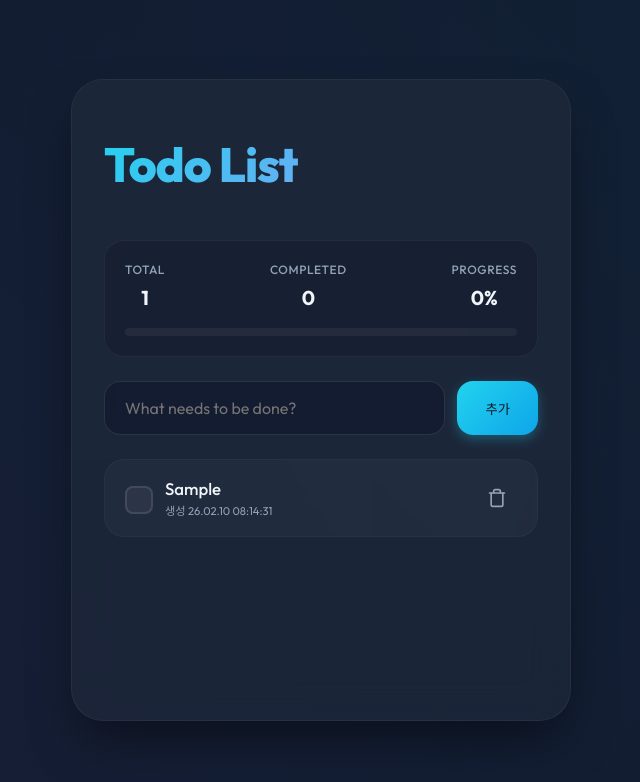
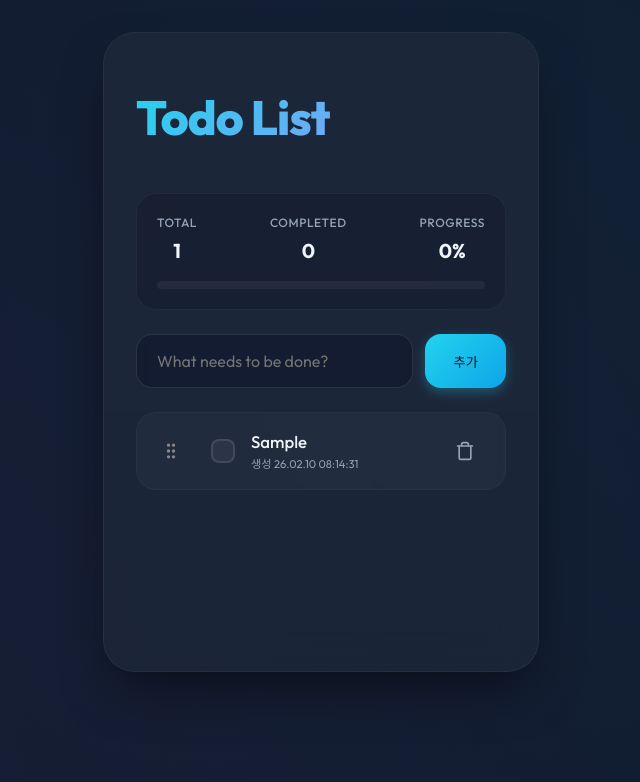
Before and after one commit to yush1006/todo, a React (Vite) app: page / in a window 1280 px wide. Both pictures are taken after typing "Sample" into the empty fields and a click on the button "추가". Shown: the top 782 px of the page, without its empty margins (319-959 px from the left). Built offline with nearby package versions, Linux system fonts and the light colour scheme.

Commit message:
리스트 드래그앤드롭 기능 추가

```diff
--- a/package.json
+++ b/package.json
@@ -13,6 +13,9 @@
     "deploy": "gh-pages -d dist"
   },
   "dependencies": {
+    "@dnd-kit/core": "^6.3.1",
+    "@dnd-kit/sortable": "^10.0.0",
+    "@dnd-kit/utilities": "^3.2.2",
     "react": "^19.2.0",
     "react-dom": "^19.2.0"
   },
--- a/src/App.jsx
+++ b/src/App.jsx
@@ -1,16 +1,44 @@
 import { useState, useEffect } from 'react'
+import { createPortal } from 'react-dom'
+import {
+  DndContext,
+  closestCorners,
+  KeyboardSensor,
+  PointerSensor,
+  useSensor,
+  useSensors,
+  DragOverlay,
+  defaultDropAnimationSideEffects,
+} from '@dnd-kit/core';
+import {
+  arrayMove,
+  SortableContext,
+  sortableKeyboardCoordinates,
+  verticalListSortingStrategy,
+} from '@dnd-kit/sortable';
+import { SortableTodoItem } from './SortableTodoItem';
 import './index.css'
 
 function App() {
   const [todos, setTodos] = useState([])
   const [inputValue, setInputValue] = useState('')
   const [isScrolled, setIsScrolled] = useState(false)
+  const [activeId, setActiveId] = useState(null)
+
+  const sensors = useSensors(
+    useSensor(PointerSensor, {
+      activationConstraint: {
+        distance: 5,
+      },
+    }),
+    useSensor(KeyboardSensor, {
+      coordinateGetter: sortableKeyboardCoordinates,
+    })
+  );
 
   useEffect(() => {
     const handleScroll = () => {
       setIsScrolled(prev => {
-        // Hysteresis: Use a higher threshold to enter scroll mode (to account for height reduction)
-        // and a lower threshold to exit it.
         if (!prev && window.scrollY > 120) return true
         if (prev && window.scrollY < 20) return false
         return prev
@@ -26,7 +54,7 @@ function App() {
       return
     }
     const newTodo = {
-      id: Date.now(),
+      id: Date.now().toString(),
       text: inputValue,
       completed: false,
       createdAt: new Date(),
@@ -80,7 +108,6 @@ function App() {
     }).replace(/(\d{2})\. (\d{2})\. (\d{2})\./, '$1.$2.$3');
 
     if (isEnd) {
-      // 종료 시간은 사용자 요청에 따라 마스킹 (점 구분)
       return formatted.replace(/:/g, '.');
     }
     return formatted;
@@ -96,9 +123,43 @@ function App() {
     }
   }
 
+  const handleDragStart = (event) => {
+    setActiveId(event.active.id);
+  };
+
+  const handleDragEnd = (event) => {
+    const { active, over } = event;
+
+    if (over && active.id !== over.id) {
+      setTodos((items) => {
+        const oldIndex = items.findIndex((item) => item.id === active.id);
+        const newIndex = items.findIndex((item) => item.id === over.id);
+
+        return arrayMove(items, oldIndex, newIndex);
+      });
+    }
+    setActiveId(null);
+  };
+
+  const handleDragCancel = () => {
+    setActiveId(null);
+  };
+
   const totalTodos = todos.length;
   const completedTodos = todos.filter(t => t.completed).length;
   const progressPercentage = totalTodos === 0 ? 0 : Math.round((completedTodos / totalTodos) * 100);
+
+  const dropAnimation = {
+    sideEffects: defaultDropAnimationSideEffects({
+      styles: {
+        active: {
+          opacity: '0.4',
+        },
+      },
+    }),
+  };
+
+  const activeTodo = activeId ? todos.find(t => t.id === activeId) : null;
 
   return (
     <div className="todo-container">
@@ -142,46 +203,63 @@ function App() {
       </div>
 
       <div className="content-body">
+        <DndContext
+          sensors={sensors}
+          collisionDetection={closestCorners}
+          onDragStart={handleDragStart}
+          onDragEnd={handleDragEnd}
+          onDragCancel={handleDragCancel}
+        >
+          <SortableContext
+            items={todos.map(todo => todo.id)}
+            strategy={verticalListSortingStrategy}
+          >
             <ul className="todo-list" id="todo-list">
               {todos.map(todo => (
-            <li key={todo.id} className={`todo-item ${todo.completed ? 'completed' : ''}`}>
+                <SortableTodoItem
+                  key={todo.id}
+                  todo={todo}
+                  toggleTodo={toggleTodo}
+                  deleteTodo={deleteTodo}
+                  formatDateTime={formatDateTime}
+                  formatDuration={formatDuration}
+                />
+              ))}
+            </ul>
+          </SortableContext>
+
+          {createPortal(
+            <DragOverlay dropAnimation={dropAnimation}>
+              {activeId ? (
+                <div className="todo-item dragging-overlay">
                   <div className="todo-main">
+                    <div className="drag-handle" style={{ color: '#22d3ee' }}>
+                      <svg width="20" height="20" viewBox="0 0 24 24" fill="none" stroke="currentColor" strokeWidth="2" strokeLinecap="round" strokeLinejoin="round">
+                        <circle cx="9" cy="5" r="1"></circle>
+                        <circle cx="9" cy="12" r="1"></circle>
+                        <circle cx="9" cy="19" r="1"></circle>
+                        <circle cx="15" cy="5" r="1"></circle>
+                        <circle cx="15" cy="12" r="1"></circle>
+                        <circle cx="15" cy="19" r="1"></circle>
+                      </svg>
+                    </div>
                     <label className="checkbox-container">
-                  <input
-                    type="checkbox"
-                    checked={todo.completed}
-                    onChange={() => toggleTodo(todo.id)}
-                    className="todo-checkbox"
-                  />
+                      <input type="checkbox" checked={activeTodo?.completed} readOnly className="todo-checkbox" />
                       <span className="checkmark"></span>
                     </label>
-                <div className="todo-content" onClick={() => toggleTodo(todo.id)}>
-                  <span className="todo-text">{todo.text}</span>
+                    <div className="todo-content">
+                      <span className="todo-text">{activeTodo?.text}</span>
                       <div className="todo-time-info">
-                    <span className="todo-time">생성 {formatDateTime(todo.createdAt)}</span>
-                    {todo.completed && (
-                      <>
-                        <span className="todo-time">종료 {formatDateTime(todo.completedAt, true)}</span>
-                        <span className="todo-duration">{formatDuration(todo.createdAt, todo.completedAt)}</span>
-                      </>
-                    )}
+                        <span className="todo-time">생성 {formatDateTime(activeTodo?.createdAt)}</span>
                       </div>
                     </div>
                   </div>
-              <button
-                onClick={() => deleteTodo(todo.id)}
-                className="delete-btn"
-                aria-label={`Delete ${todo.text}`}
-              >
-                <svg width="20" height="20" viewBox="0 0 24 24" fill="none" stroke="currentColor" strokeWidth="2" strokeLinecap="round" strokeLinejoin="round">
-                  <path d="M3 6h18"></path>
-                  <path d="M19 6v14c0 1-1 2-2 2H7c-1 0-2-1-2-2V6"></path>
-                  <path d="M8 6V4c0-1 1-2 2-2h4c1 0 2 1 2 2v2"></path>
-                </svg>
-              </button>
-            </li>
-          ))}
-        </ul>
+                </div>
+              ) : null}
+            </DragOverlay>,
+            document.body
+          )}
+        </DndContext>
         {todos.length === 0 && (
           <div className="empty-state">
             <p>TO-DO 리스트를 추가해 주세요!!</p>
--- /dev/null
+++ b/src/SortableTodoItem.jsx
@@ -0,0 +1,76 @@
+import React from 'react';
+import { useSortable } from '@dnd-kit/sortable';
+import { CSS } from '@dnd-kit/utilities';
+
+export function SortableTodoItem({ todo, toggleTodo, deleteTodo, formatDateTime, formatDuration }) {
+  const {
+    attributes,
+    listeners,
+    setNodeRef,
+    transform,
+    transition,
+    isDragging,
+  } = useSortable({ id: todo.id });
+
+  const style = {
+    transform: CSS.Transform.toString(transform),
+    transition,
+    opacity: isDragging ? 0.3 : 1,
+    position: 'relative',
+  };
+
+  return (
+    <li
+      ref={setNodeRef}
+      style={style}
+      className={`todo-item ${todo.completed ? 'completed' : ''} ${isDragging ? 'dragging' : ''}`}
+    >
+      <div className="todo-main">
+        {/* 드래그 핸들 (선택 사항이지만 기본적으로 리스트 자체를 핸들로 사용) */}
+        <div className="drag-handle" {...attributes} {...listeners} style={{ cursor: 'grab', marginRight: '10px', display: 'flex', alignItems: 'center', color: '#888' }}>
+          <svg width="20" height="20" viewBox="0 0 24 24" fill="none" stroke="currentColor" strokeWidth="2" strokeLinecap="round" strokeLinejoin="round">
+            <circle cx="9" cy="5" r="1"></circle>
+            <circle cx="9" cy="12" r="1"></circle>
+            <circle cx="9" cy="19" r="1"></circle>
+            <circle cx="15" cy="5" r="1"></circle>
+            <circle cx="15" cy="12" r="1"></circle>
+            <circle cx="15" cy="19" r="1"></circle>
+          </svg>
+        </div>
+
+        <label className="checkbox-container">
+          <input
+            type="checkbox"
+            checked={todo.completed}
+            onChange={() => toggleTodo(todo.id)}
+            className="todo-checkbox"
+          />
+          <span className="checkmark"></span>
+        </label>
+        <div className="todo-content" onClick={() => toggleTodo(todo.id)}>
+          <span className="todo-text">{todo.text}</span>
+          <div className="todo-time-info">
+            <span className="todo-time">생성 {formatDateTime(todo.createdAt)}</span>
+            {todo.completed && (
+              <>
+                <span className="todo-time">종료 {formatDateTime(todo.completedAt, true)}</span>
+                <span className="todo-duration">{formatDuration(todo.createdAt, todo.completedAt)}</span>
+              </>
+            )}
+          </div>
+        </div>
+      </div>
+      <button
+        onClick={() => deleteTodo(todo.id)}
+        className="delete-btn"
+        aria-label={`Delete ${todo.text}`}
+      >
+        <svg width="20" height="20" viewBox="0 0 24 24" fill="none" stroke="currentColor" strokeWidth="2" strokeLinecap="round" strokeLinejoin="round">
+          <path d="M3 6h18"></path>
+          <path d="M19 6v14c0 1-1 2-2 2H7c-1 0-2-1-2-2V6"></path>
+          <path d="M8 6V4c0-1 1-2 2-2h4c1 0 2 1 2 2v2"></path>
+        </svg>
+      </button>
+    </li>
+  );
+}
--- a/src/index.css
+++ b/src/index.css
@@ -15,17 +15,25 @@
   -moz-osx-font-smoothing: grayscale;
 }
 
+*, *::before, *::after {
+  box-sizing: border-box;
+}
+
 body {
   margin: 0;
-  display: flex;
-  place-items: center;
+  padding: 0;
   min-width: 320px;
   min-height: 100vh;
+  background: #0f172a; /* Fallback */
   background: radial-gradient(circle at top right, rgba(34, 211, 238, 0.05), transparent),
               radial-gradient(circle at bottom left, rgba(167, 139, 250, 0.05), transparent);
+  /* 레이아웃 방해 요소 일체 제거 */
+  display: block !important;
+  position: static !important;
 }
 
 #root {
+  display: block;
   max-width: 500px;
   margin: 0 auto;
   padding: 2rem;
@@ -267,8 +275,14 @@ button.add-btn:active {
   background: rgba(255, 255, 255, 0.03);
   border: 1px solid rgba(255, 255, 255, 0.03);
   border-radius: 20px;
-  transition: all 0.4s cubic-bezier(0.4, 0, 0.2, 1);
   animation: slideIn 0.5s cubic-bezier(0.4, 0, 0.2, 1) forwards;
+}
+
+/* 드래그 중인 항목이나 오버레이에서는 애니메이션(transform 간섭) 제거 */
+.todo-item.dragging,
+.dragging-overlay {
+  animation: none !important;
+  transform: none;
 }
 
 .todo-item:hover {
@@ -282,7 +296,55 @@ button.add-btn:active {
   align-items: center;
   gap: 16px;
   flex: 1;
-  cursor: pointer;
+}
+
+.drag-handle {
+  display: flex;
+  align-items: center;
+  justify-content: center;
+  padding: 4px;
+  border-radius: 6px;
+  transition: all 0.2s ease;
+  flex-shrink: 0;
+  color: #64748b;
+  cursor: grab !important;
+}
+
+.drag-handle:hover {
+  background: rgba(34, 211, 238, 0.1);
+  color: #22d3ee;
+}
+
+.drag-handle:active {
+  cursor: grabbing !important;
+}
+
+.todo-item.dragging {
+  opacity: 0.3; /* 리스트 내 원본 위치는 반투명하게 */
+  background: rgba(255, 255, 255, 0.01);
+}
+
+.dragging-overlay {
+  position: fixed !important;
+  top: 0;
+  left: 0;
+  background: rgba(30, 41, 59, 0.98) !important;
+  box-shadow: 0 25px 50px -12px rgba(0, 0, 0, 0.8) !important;
+  border: 1px solid rgba(34, 211, 238, 0.6) !important;
+  cursor: grabbing !important;
+  z-index: 99999 !important;
+  border-radius: 20px;
+  pointer-events: none;
+
+  /* 드래그 오버레이 너비 고정 */
+  width: 436px !important;
+  box-sizing: border-box;
+}
+
+@media (max-width: 600px) {
+  .dragging-overlay {
+    width: calc(100vw - 2.5rem) !important;
+  }
 }
 
 /* Custom Checkbox */
```
Also changed, not shown: 1 other file (tests, documents, lock files or other folders). Lines whose indentation alone changed are shown as unchanged.
